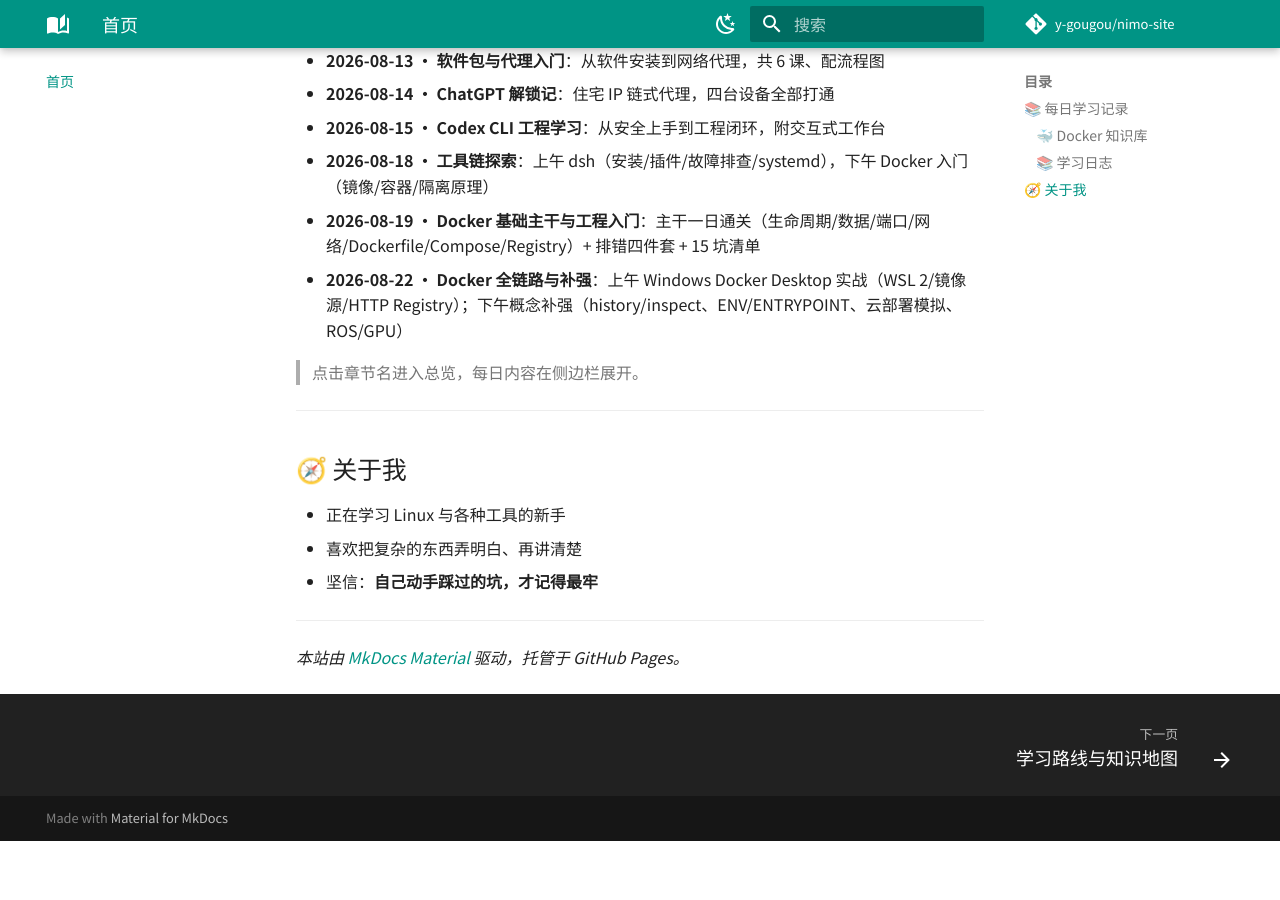
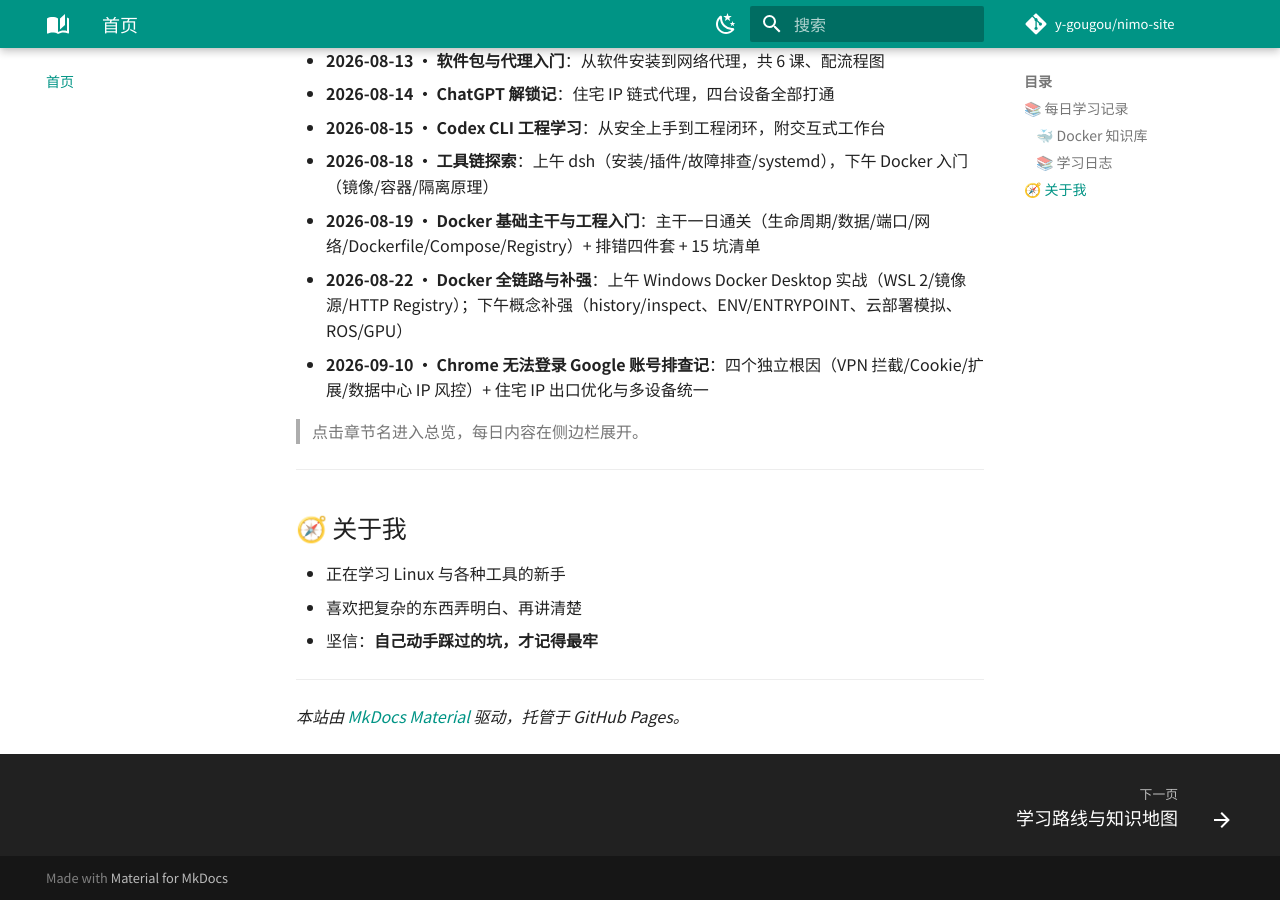
Before and after one commit to y-gougou/nimo-site, an MkDocs documentation site: the page built from docs/index.md, in a window 1280 px wide and 900 px high, scrolled down 581 px. Built offline with MkDocs 1.6.1 and Material for MkDocs 9.7.7, drawn with Linux system fonts in a browser that asks for light colours; a script that is not in the unit is left out; comment, search, counter and statistics services are not loaded; before the commit the page ends 1422 px from its top, so only the background shows below that.

Commit message:
首页: 学习日志栏目补充 09-10 条目

```diff
--- a/docs/index.md
+++ b/docs/index.md
@@ -22,6 +22,7 @@
 - **2026-08-18 · 工具链探索**：上午 dsh（安装/插件/故障排查/systemd），下午 Docker 入门（镜像/容器/隔离原理）
 - **2026-08-19 · Docker 基础主干与工程入门**：主干一日通关（生命周期/数据/端口/网络/Dockerfile/Compose/Registry）+ 排错四件套 + 15 坑清单
 - **2026-08-22 · Docker 全链路与补强**：上午 Windows Docker Desktop 实战（WSL 2/镜像源/HTTP Registry）；下午概念补强（history/inspect、ENV/ENTRYPOINT、云部署模拟、ROS/GPU）
+- **2026-09-10 · Chrome 无法登录 Google 账号排查记**：四个独立根因（VPN 拦截/Cookie/扩展/数据中心 IP 风控）+ 住宅 IP 出口优化与多设备统一
 
 > 点击章节名进入总览，每日内容在侧边栏展开。
 
```
